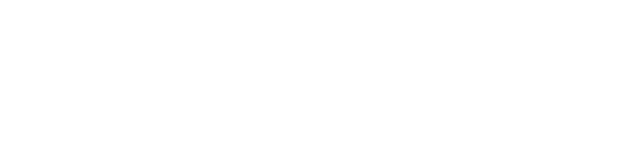
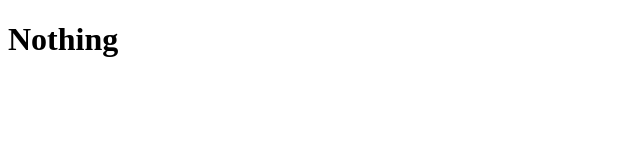
Before and after one commit to Lakidayo/Ma-archive, a plain HTML site: page index.html in a window 1280 px wide. Shown: the whole page, without its empty margins (0-640 px from the left). Drawn offline with Linux system fonts and the light colour scheme.

Commit message:
2nd commit

```diff
--- a/index.html
+++ b/index.html
@@ -6,6 +6,6 @@
     <title>Document</title>
 </head>
 <body>
-
+    <h1>Nothing</h1>
 </body>
 </html>
```
